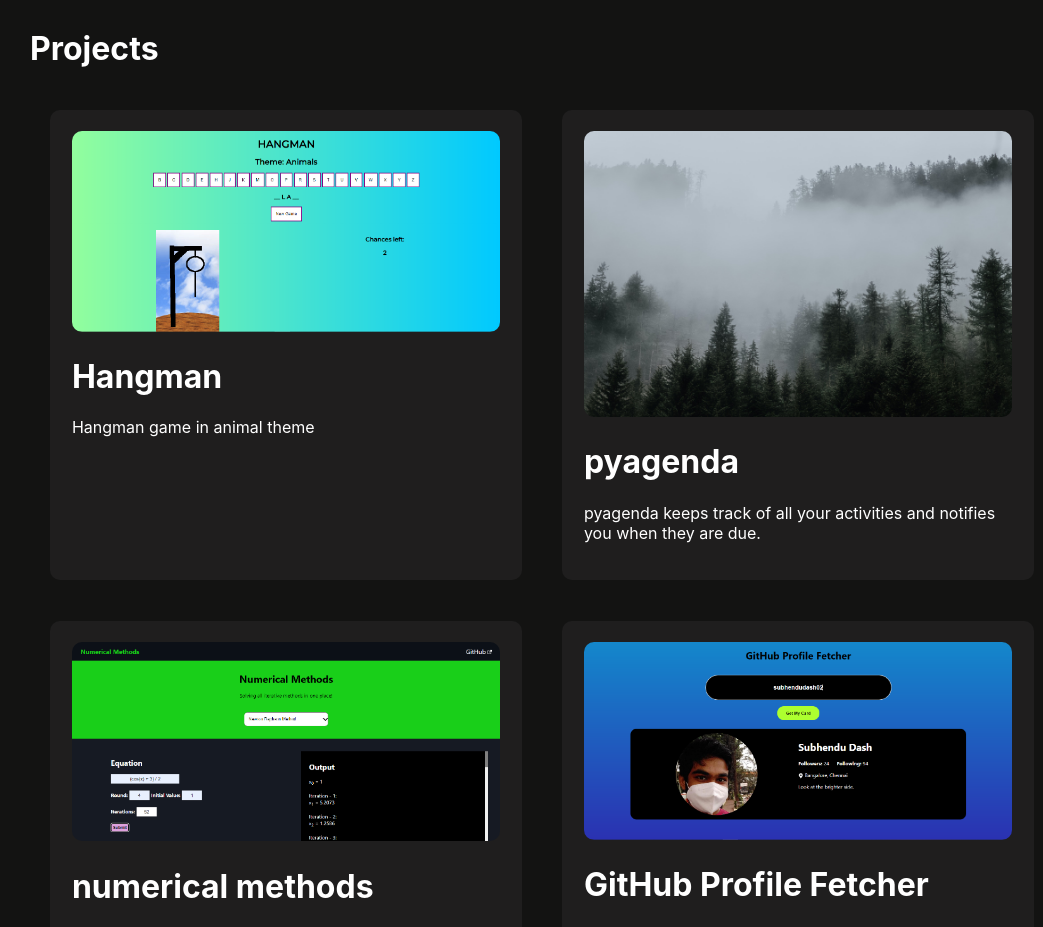
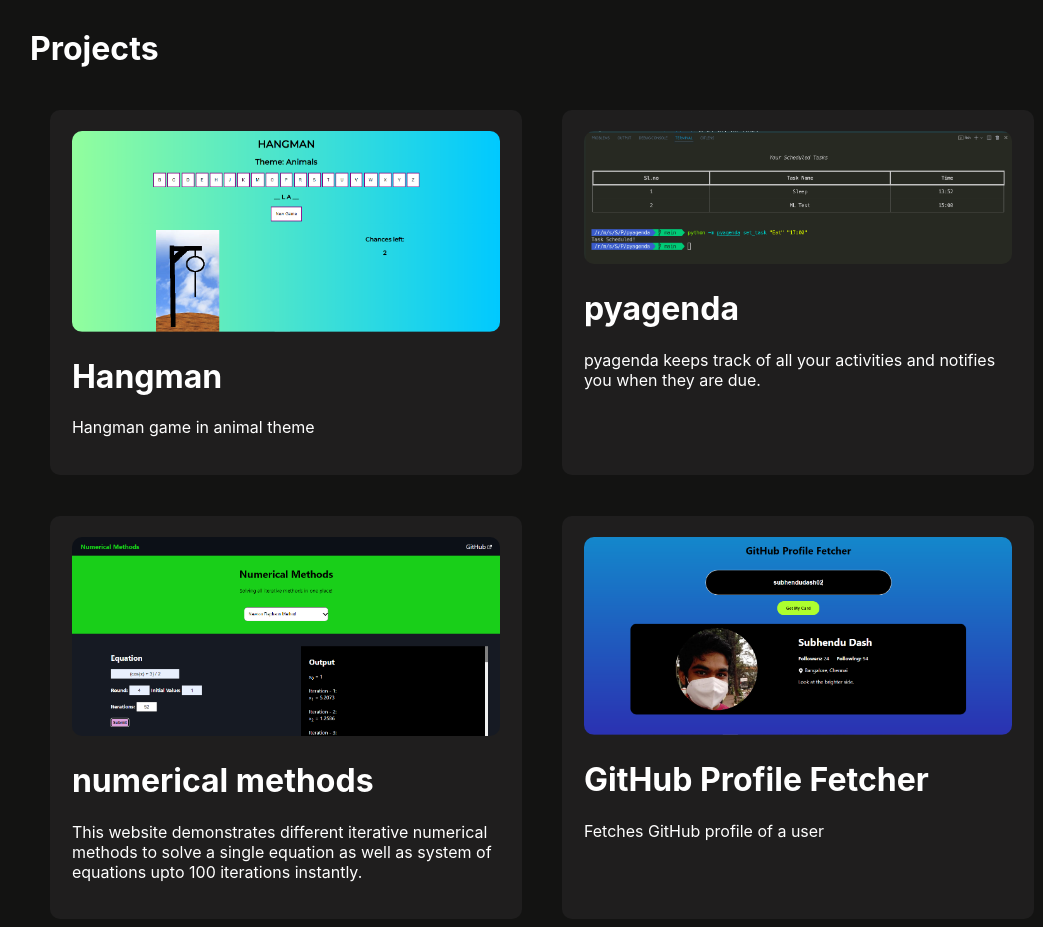
Before and after one commit to subhendudash02/subhendudash02.github.io, a React (Create React App) app: page /#/work in a window 1280 px wide. Shown: the part 1140-2067 px from the top of the page, without its empty margins (98-1141 px from the left). Built offline with nearby package versions, Linux system fonts and the light colour scheme.

Commit message:
add photo

```diff
--- a/src/components/Work.jsx
+++ b/src/components/Work.jsx
@@ -5,10 +5,10 @@
 
 import description from "../utils/description";
 
-import bg from "../assets/homebg.jpg";
 import hangman from "../assets/hangman.png";
 import num from "../assets/numerical-methods.png";
 import profile from "../assets/profile-fetcher.png";
+import pyagenda from "../assets/pyagenda.png";
 
 export default function Work() {
     return (
@@ -59,7 +59,7 @@
                     <p>Hangman game in animal theme</p>
                 </div>
                 <div className="card">
-                    <img src={bg} alt="pyagenda" />
+                    <img src={pyagenda} alt="pyagenda" />
                     <h1>pyagenda</h1>
                     <p>pyagenda keeps track of all your activities and notifies you when they are due.</p>
                 </div>
```
Also changed, not shown: src/assets/pyagenda.png (added).
